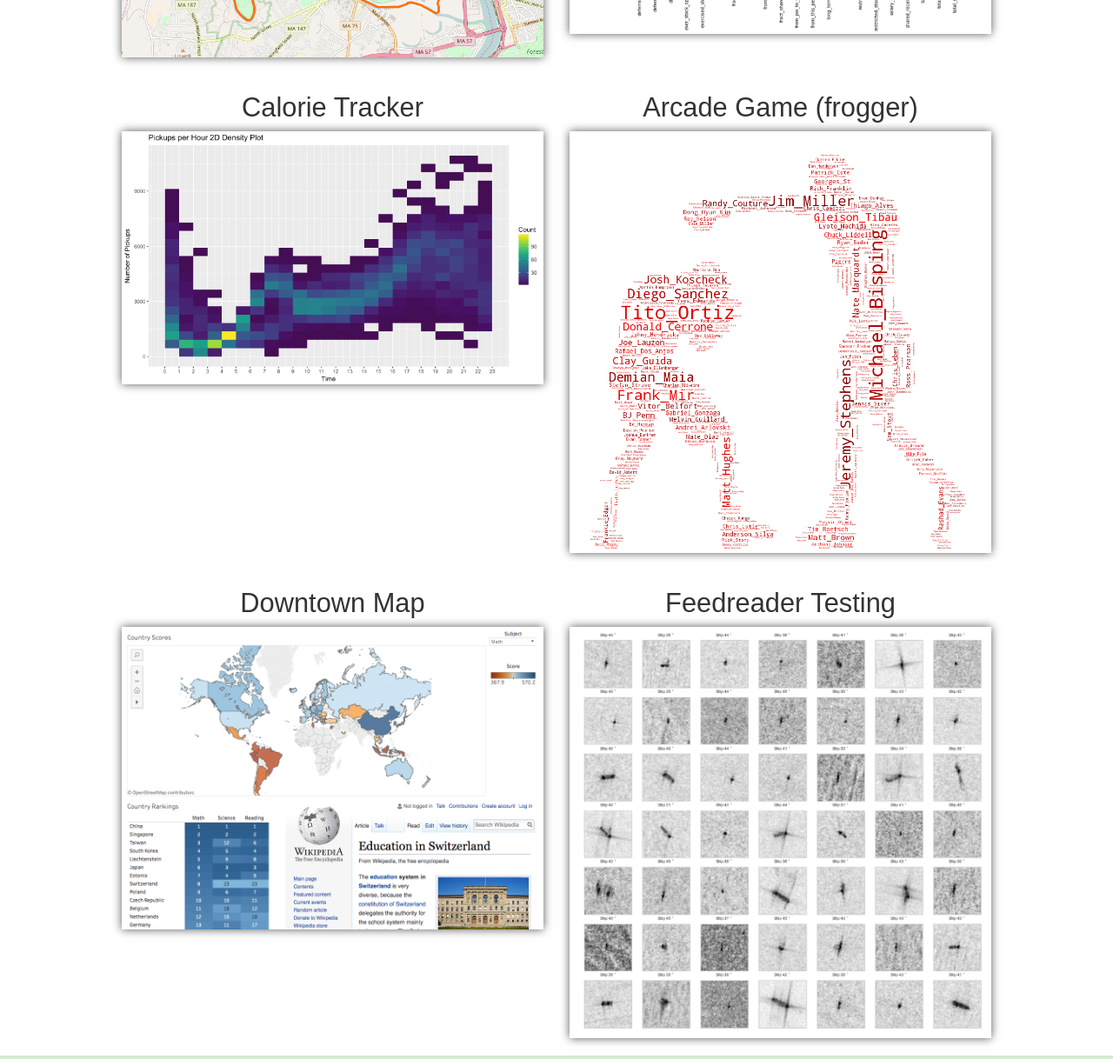
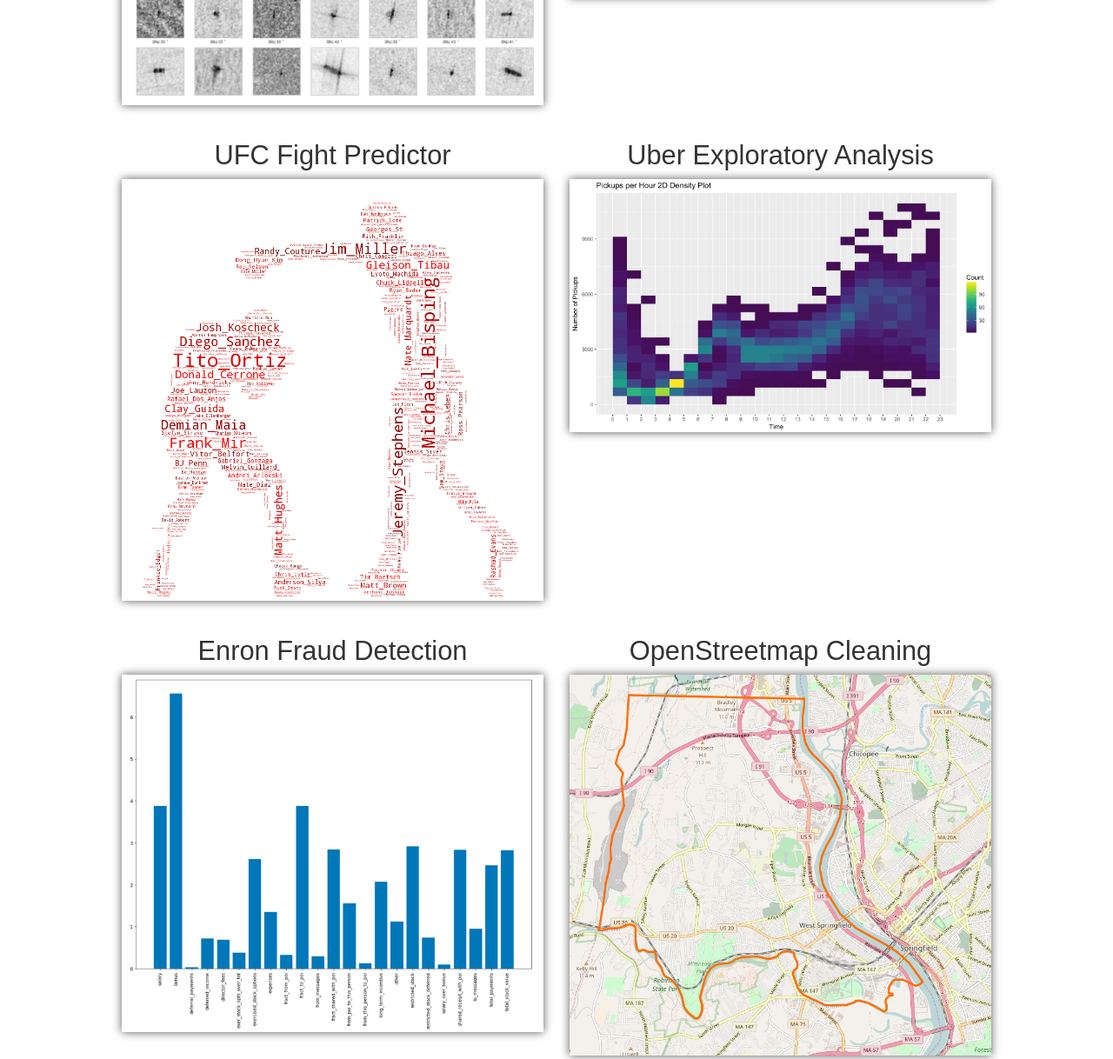
Before and after one commit to cfergusonlee/cfergusonlee.github.io, a plain HTML site: page index.html in a window 1280 px wide. Shown: the part 1055-2273 px from the top of the page at 87% size. Drawn offline with nearby package versions, Linux system fonts and the light colour scheme.

Commit message:
Fixed links

```diff
--- a/css/styles.css
+++ b/css/styles.css
@@ -21,7 +21,7 @@
   margin-top: 10px;
 }
 .name {
-  font: 300 4em 'Lato', sans-serif;
+  font: 300 2em 'Lato', sans-serif;
 }
 .about {
   font-family: 'Lato', sans-serif;
--- a/index.html
+++ b/index.html
@@ -46,48 +46,48 @@
           <h2>Featured Work</h2>
         </div>
       </div>
-
+open_streetmap.png
       <div class="row text-center">
 
           <div class="col-md-6 project-box">
-          <h2>Video Wall</h2>
-          <img class="img-responsive center-block project-pic" alt="placeholder" src="images/open_streetmap.png" data-toggle="modal" data-target="#project5"
+          <h2>Iceberg Image Classifier</h2>
+          <img class="img-responsive center-block project-pic" alt="placeholder" src="images/ships.png" data-toggle="modal" data-target="#project5"
             width="500">
         </div>
 
         <div class="col-md-6 project-box">
-          <h2>mrMDB</h2>
-          <img class="img-responsive center-block project-pic" alt="placeholder" src="images/enron.png" data-toggle="modal" data-target="#project6"
+          <h2>2012 PISA Dataset</h2>
+          <img class="img-responsive center-block project-pic" alt="placeholder" src="images/pisa.png" data-toggle="modal" data-target="#project4"
             width="500">
         </div>
 
       </div>
       <div class="row text-center">
         <div class="col-md-6 project-box">
-          <h2>Calorie Tracker</h2>
-          <img class="img-responsive project-pic project-pic" alt="Calorie Tracker Index" src="images/uber.png" data-toggle="modal"
-            data-target="#project1" width="500">
+          <h2>UFC Fight Predictor</h2>
+          <img class="img-responsive project-pic project-pic" alt="Calorie Tracker Index" src="images/ufc.png" data-toggle="modal"
+            data-target="#project3" width="500">
         </div>
 
 
         <div class="col-md-6 project-box">
-          <h2>Arcade Game (frogger)</h2>
-          <img class="img-responsive center-block project-pic" alt="placeholder" src="images/ufc.png" data-toggle="modal" data-target="#project3"
+          <h2>Uber Exploratory Analysis</h2>
+          <img class="img-responsive center-block project-pic" alt="placeholder" src="images/uber.png" data-toggle="modal" data-target="#project2"
             width="500">
         </div>
 
       </div>
       <div class="row text-center ">
         <div class="col-md-6 project-box">
-          <h2>Downtown Map</h2>
-          <img class="img-responsive center-block project-pic" alt="placeholder" src="images/pisa.png" data-toggle="modal"
-            data-target="#project2" width="500">
+          <h2>Enron Fraud Detection</h2>
+          <img class="img-responsive center-block project-pic" alt="placeholder" src="images/enron.png" data-toggle="modal"
+            data-target="#project1" width="500">
         </div>
 
         <div class="col-md-6 project-box">
-          <h2>Feedreader Testing</h2>
-          <img class="img-responsive center-block project-pic" alt="placeholder" src="images/ships.png" data-toggle="modal"
-            data-target="#project4" width="500">
+          <h2>OpenStreetmap Cleaning</h2>
+          <img class="img-responsive center-block project-pic" alt="placeholder" src="images/open_streetmap.png" data-toggle="modal"
+            data-target="#project6" width="500">
         </div>
       </div>
     </div>
@@ -107,7 +107,7 @@
     <div class="modal-dialog">
       <div class="modal-content">
         <div class="modal-header">
-          <h2 class="modal-title text-center" id="project6Label">mrMDB</h2>
+          <h2 class="modal-title text-center" id="project6Label">OpenStreetmap Cleaning</h2>
         </div>
         <div class="modal-body">
           <img class="img-responsive center-block modal-pic" alt="app image" src="images/open_streetmap.png">
@@ -126,7 +126,7 @@
     <div class="modal-dialog">
       <div class="modal-content">
         <div class="modal-header">
-          <h2 class="modal-title text-center" id="project1Label">Calorie Tracker</h2>
+          <h2 class="modal-title text-center" id="project1Label">Enron Machine Learning</h2>
         </div>
         <div class="modal-body">
           <img class="img-responsive center-block modal-pic" alt="app image" src="images/enron.png">
@@ -145,7 +145,7 @@
     <div class="modal-dialog">
       <div class="modal-content">
         <div class="modal-header">
-          <h2 class="modal-title text-center" id="project2Label">Downtown Map</h2>
+          <h2 class="modal-title text-center" id="project2Label">Uber Exploratory Analysis</h2>
         </div>
         <div class="modal-body">
           <img class="img-responsive center-block modal-pic" alt="app image" src="images/uber.png">
@@ -164,7 +164,7 @@
     <div class="modal-dialog">
       <div class="modal-content">
         <div class="modal-header">
-          <h2 class="modal-title text-center" id="project3Label">UFC Fight Analysis</h2>
+          <h2 class="modal-title text-center" id="project3Label">UFC Fight Predictor</h2>
         </div>
         <div class="modal-body">
           <img class="img-responsive center-block modal-pic" alt="app image" src="images/ufc.png">
@@ -183,13 +183,13 @@
     <div class="modal-dialog">
       <div class="modal-content">
         <div class="modal-header">
-          <h2 class="modal-title text-center" id="project4Label">Tableau PISA Dataset</h2>
+          <h2 class="modal-title text-center" id="project4Label">PISA Explanatory Analysis</h2>
         </div>
         <div class="modal-body">
           <img class="img-responsive center-block modal-pic" alt="app image" src="images/pisa.png">
           <div class="modal-anchors text-center">
             <a href="https://public.tableau.com/views/PISAVisualizationsVersion3/ProgramforInternationalStudentAssessmentPISAExploration?:embed=y&:display_count=no&:showVizHome=no&:tabs=no" target="_blank" class="btn btn-primary btn-large">View</a>
-            <a href="https://github.com/spacecadet84/p6/data_cleaning.html" target="_blank" class="btn btn-primary btn-large">Data Cleaning</a></div>
+            <a href="https://github.com/spacecadet84/p6" target="_blank" class="btn btn-primary btn-large">Data Cleaning</a></div>
             <a href="https://github.com/spacecadet84/p6" target="_blank" class="btn btn-primary btn-large">Github Repo</a></div>
           <p class="project-description text-justify ">This project cleans and prepares data in python before visualizing it in Tableau.</p>
         </div>
@@ -203,7 +203,7 @@
     <div class="modal-dialog">
       <div class="modal-content">
         <div class="modal-header">
-          <h2 class="modal-title text-center" id="project5Label">Video Wall 3000</h2>
+          <h2 class="modal-title text-center" id="project5Label">Iceberg Image Classifier</h2>
         </div>
         <div class="modal-body">
           <img class="img-responsive center-block modal-pic" alt="app image" src="images/ships.png">
```
Also changed, not shown: notes.txt (added).
